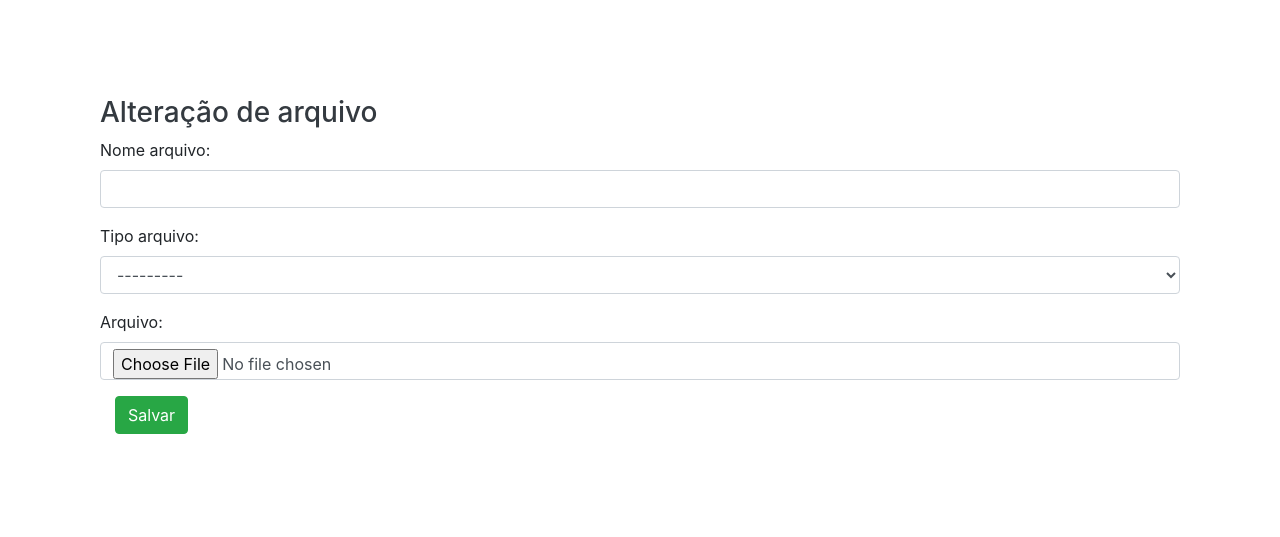
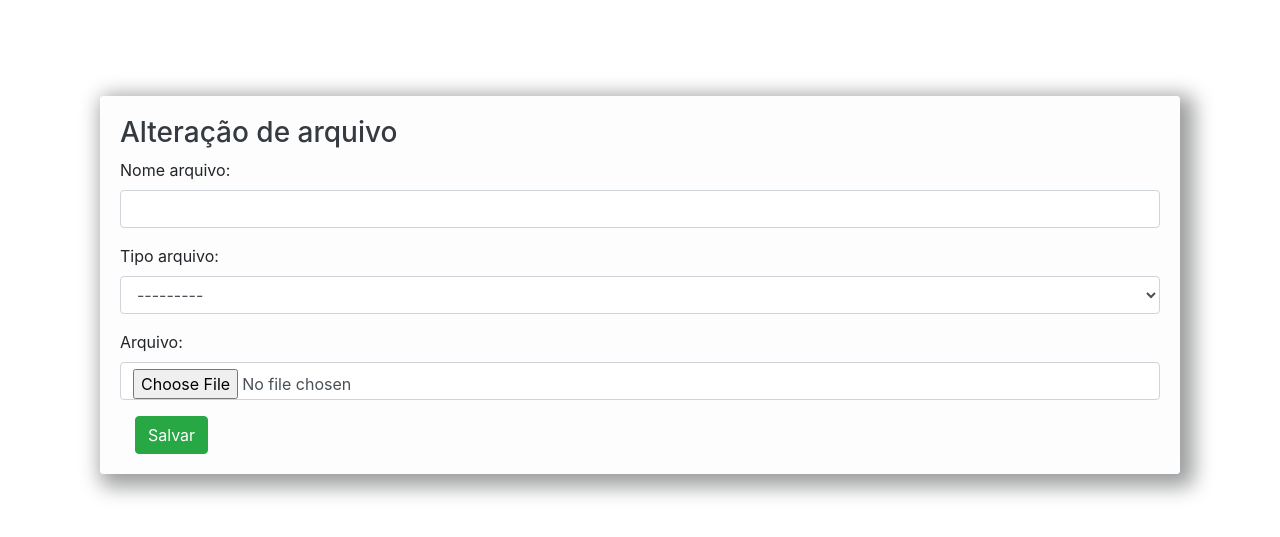
Before and after one commit to MartinsMessias/fileud-python-django, a Django app: template fileudapp/templates/fileudapp/exibir.html in a window 1280 px wide. Shown: the part 56-593 px from the top of the page. Run offline with Django 3.2, Linux system fonts and the light colour scheme; the template is opened without the code that fills it: values that come from a table or form of the project are taken from there, others are empty; some libraries are stand-ins or nearby versions.

Commit message:
Versão 5.0

```diff
--- a/fileud/settings.py
+++ b/fileud/settings.py
@@ -97,7 +97,7 @@ WSGI_APPLICATION = 'fileud.wsgi.application'
 DATABASES = {
     'default': {
         'ENGINE': 'django.db.backends.sqlite3',
-        'NAME': os.path.join(BASE_DIR, 'db.sqlite3'),
+        'NAME': os.path.join(BASE_DIR, 'data.sqlite3'),
     }
 }
 
--- a/fileudapp/templates/fileudapp/arquivos.html
+++ b/fileudapp/templates/fileudapp/arquivos.html
@@ -11,8 +11,8 @@
             <em>Última modificação: {{ arquivo.data_modficacao }} |
               Tipo: {{ arquivo.tipo_arquivo }}</em></button>
         </a>
-        <a href="alterar/{{ arquivo.id}}"> <button type="button" class="btn btn-mg-1 btn-secondary">Alterar</button></a>
-        <a href="remover/{{ arquivo.id}}"> <button type="button" class="btn btn-mg-1 btn-danger">Remover</button></a>
+        <a href="{% url 'alterar' arquivo.id %}"> <button type="button" class="btn btn-mg-1 btn-secondary">Alterar</button></a>
+        <a href="{% url 'remover' arquivo.id %}"> <button type="button" class="btn btn-mg-1 btn-danger">Remover</button></a>
       </div>
       {% endfor %}
     </li>
--- a/fileudapp/templates/fileudapp/exibir.html
+++ b/fileudapp/templates/fileudapp/exibir.html
@@ -1,6 +1,7 @@
 {% extends 'fileudapp/base.html' %}
 
 {% block page-content %}
+    <div class="card_m bg-light_m" style="padding: 20px;">
         <h3 class="text-dark">Alteração de arquivo</h3>
         <form method="post" enctype="multipart/form-data">
           {% csrf_token %}
@@ -15,4 +16,5 @@
               <a href="#"> <button type="submit" class="btn btn-success">Salvar</button></a>
             </div>
         </form>
+    </div>
 {% endblock %}
--- a/static/css/custom.css
+++ b/static/css/custom.css
@@ -1,3 +1,21 @@
 .btn-mg-1 {
     padding: 18px;
 }
+
+.bg-light_m {
+    background-color: #fdfdfded!important;
+}
+.card_m {
+    position: relative;
+    display: -ms-flexbox;
+    display: flex;
+    -ms-flex-direction: column;
+    flex-direction: column;
+    min-width: 0;
+    word-wrap: break-word;
+    background-color: #fff;
+    background-clip: border-box;
+    /* border: 3px solid rgb(52, 58, 64); */
+    border-radius: .25rem;
+    box-shadow: 7px 6px 20px 7px #00040863;
+}
```
Lines whose indentation alone changed are shown as unchanged.
